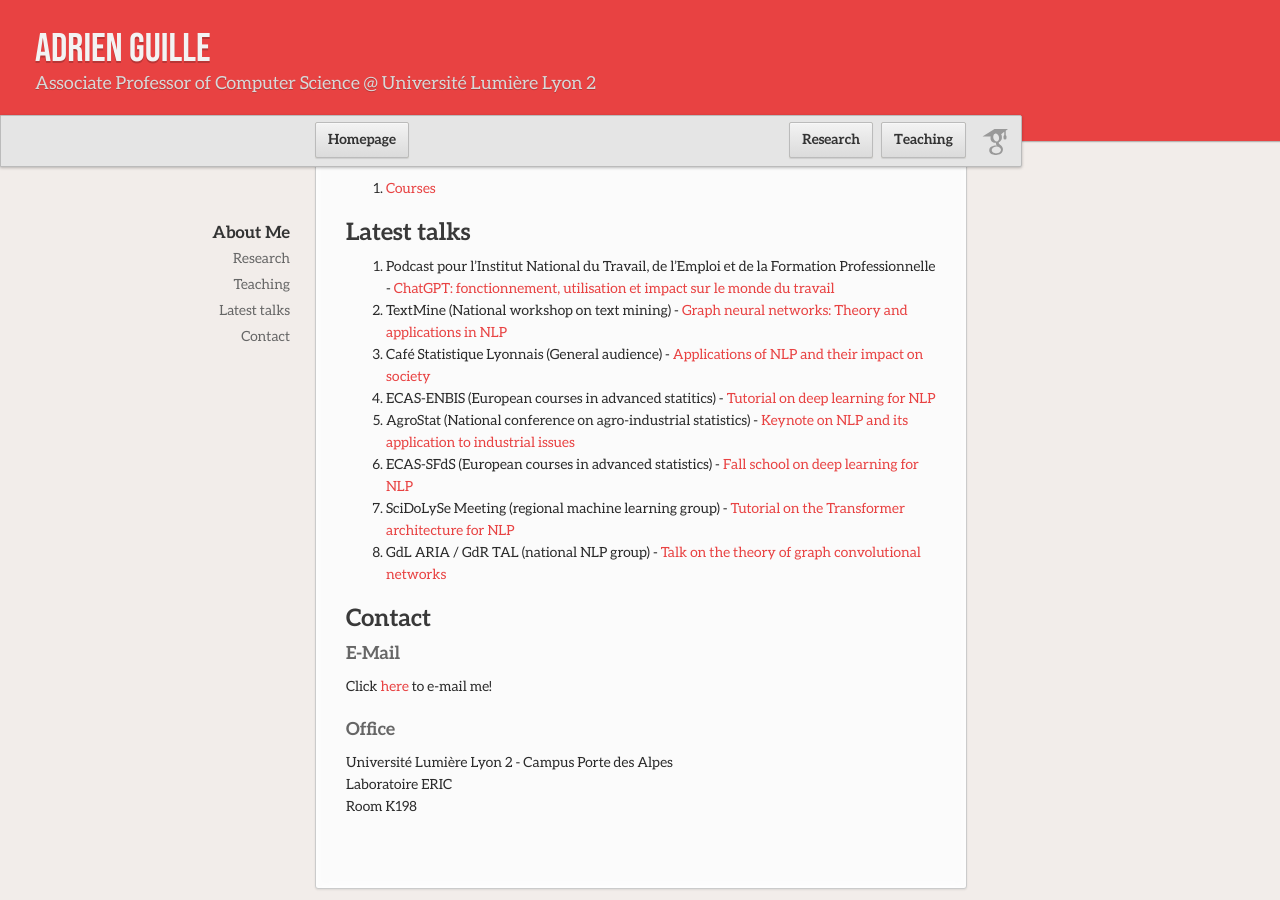
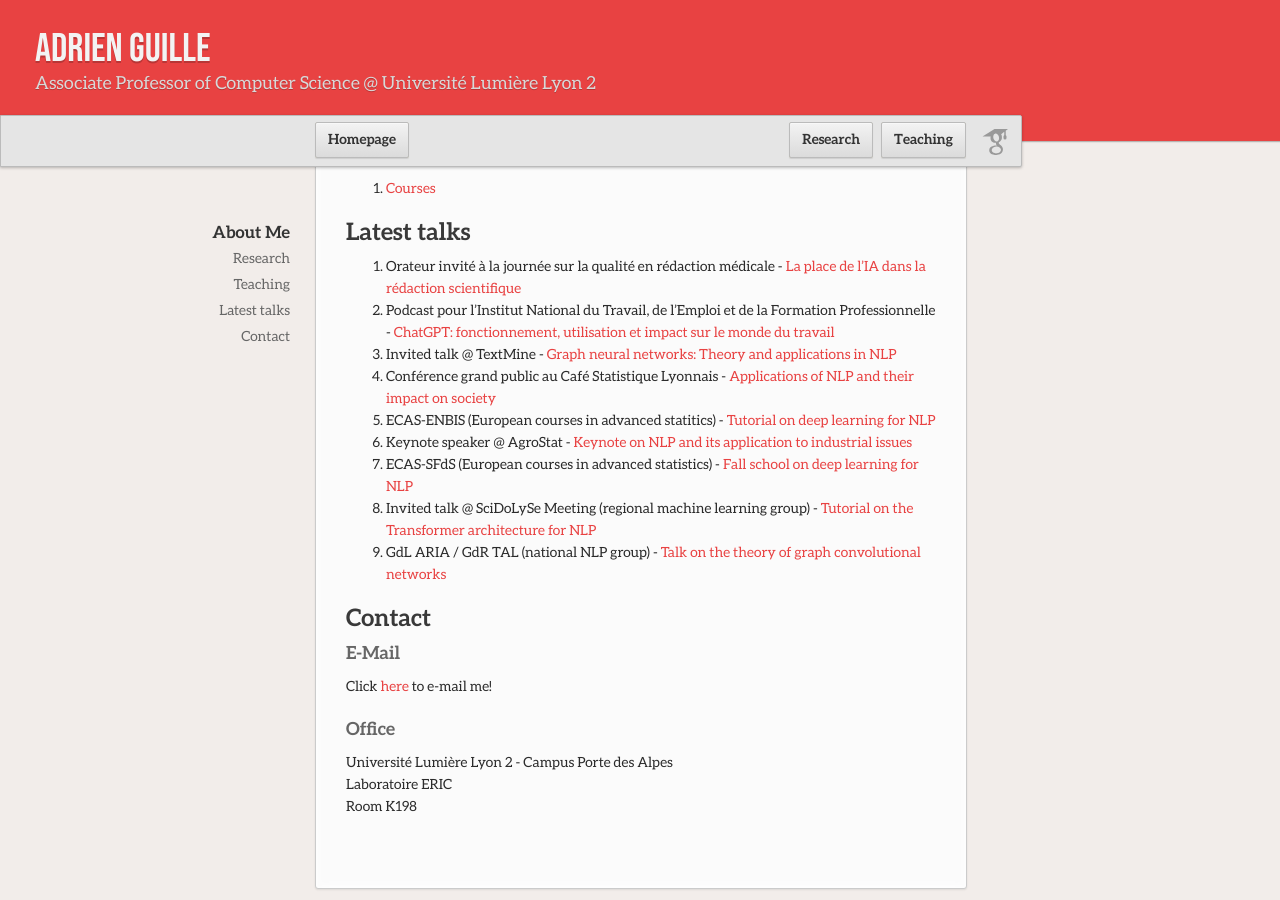
Before and after one commit to AdrienGuille/adrienguille.github.io, a Jekyll site: the page built from index.md, in a window 1280 px wide and 900 px high, scrolled down 708 px. Built offline with Jekyll 4.4.1, drawn with Linux system fonts in a browser that asks for light colours; our own code applies the rules of GitHub Pages for plain Markdown files.

Commit message:
Update index.md

```diff
--- a/index.md
+++ b/index.md
@@ -18,13 +18,14 @@ I teach courses in statistics and computer science, both at the undergraduate le
 
 ## Latest talks
 
-- Podcast pour l'Institut National du Travail, de l'Emploi et de la Formation Professionnelle - [ChatGPT: fonctionnement, utilisation et impact sur le monde du travail]()
-- TextMine (National workshop on text mining) - [Graph neural networks: Theory and applications in NLP](https://textmine.sciencesconf.org/data/pages/Adrien_TextMine.pdf)
-- Café Statistique Lyonnais (General audience) - [Applications of NLP and their impact on society](http://cafestatistiquelyonnais.blogspot.com/p/compte-rendus-des-cafes-passes.html)
+- Orateur invité à la journée sur la qualité en rédaction médicale - [La place de l'IA dans la rédaction scientifique](https://www.abelia-science.fr)
+- Podcast pour l'Institut National du Travail, de l'Emploi et de la Formation Professionnelle - [ChatGPT: fonctionnement, utilisation et impact sur le monde du travail](https://www.intefp.tv/podcast)
+- Invited talk @ TextMine - [Graph neural networks: Theory and applications in NLP](https://textmine.sciencesconf.org/data/pages/Adrien_TextMine.pdf)
+- Conférence grand public au Café Statistique Lyonnais - [Applications of NLP and their impact on society](http://cafestatistiquelyonnais.blogspot.com/p/compte-rendus-des-cafes-passes.html)
 - ECAS-ENBIS (European courses in advanced statitics) - [Tutorial on deep learning for NLP](https://conferences.enbis.org/event/23/)
-- AgroStat (National conference on agro-industrial statistics) - [Keynote on NLP and its application to industrial issues](https://drive.google.com/file/d/1KeAyvpEZ_KwCngF_3zmjQXDxeR3jJR0E/view)
+- Keynote speaker @ AgroStat - [Keynote on NLP and its application to industrial issues](https://drive.google.com/file/d/1KeAyvpEZ_KwCngF_3zmjQXDxeR3jJR0E/view)
 - ECAS-SFdS (European courses in advanced statistics) - [Fall school on deep learning for NLP](https://www.sfds.asso.fr/fr/ecas/632-home/)
-- SciDoLySe Meeting (regional machine learning group) - [Tutorial on the Transformer architecture for NLP](http://scidolyse.ens-lyon.fr/sites/default/files/2021-05/guile_small.pdf)
+- Invited talk @ SciDoLySe Meeting (regional machine learning group) - [Tutorial on the Transformer architecture for NLP](http://scidolyse.ens-lyon.fr/sites/default/files/2021-05/guile_small.pdf)
 - GdL ARIA / GdR TAL (national NLP group) - [Talk on the theory of graph convolutional networks](http://www.asso-aria.org/gdl/2021/20210115/)
 
 ## Contact
```
